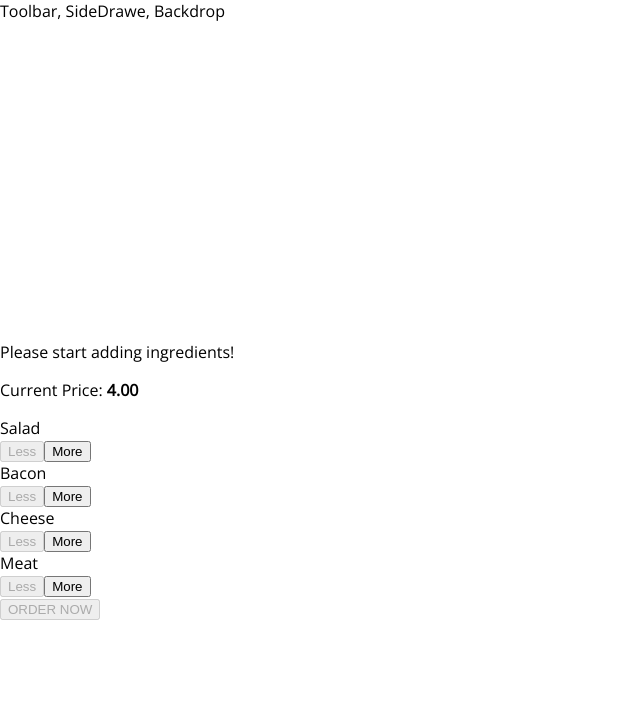
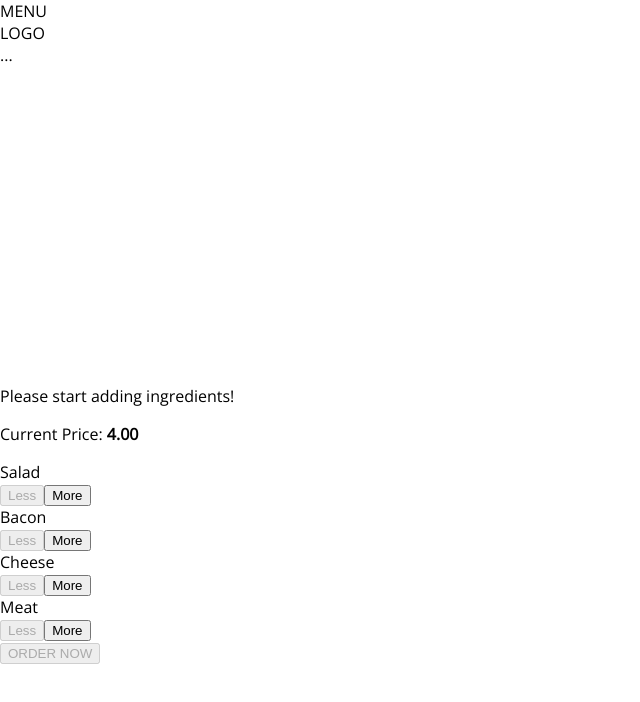
Before and after one commit to alexnro/React-BurgerBuilder, a React app: page / in a window 1280 px wide. Shown: the top 702 px of the page, without its empty margins (0-640 px from the left). Built offline with nearby package versions, Linux system fonts and the light colour scheme.

Commit message:
Implement Toolbar

```diff
--- a/src/components/Layout/Layout.js
+++ b/src/components/Layout/Layout.js
@@ -2,10 +2,11 @@ import React from 'react';
 
 import Aux from '../../hoc/Auxiliary';
 import classes from './Layout.css';
+import Toolbar from '../Navigation/Toolbar/Toolbar';
 
 const Layout = ( props ) => (
     <Aux>
-        <div>Toolbar, SideDrawe, Backdrop</div>
+        <Toolbar />
         <main className={classes.Content}>
             {props.children}
         </main>
```
